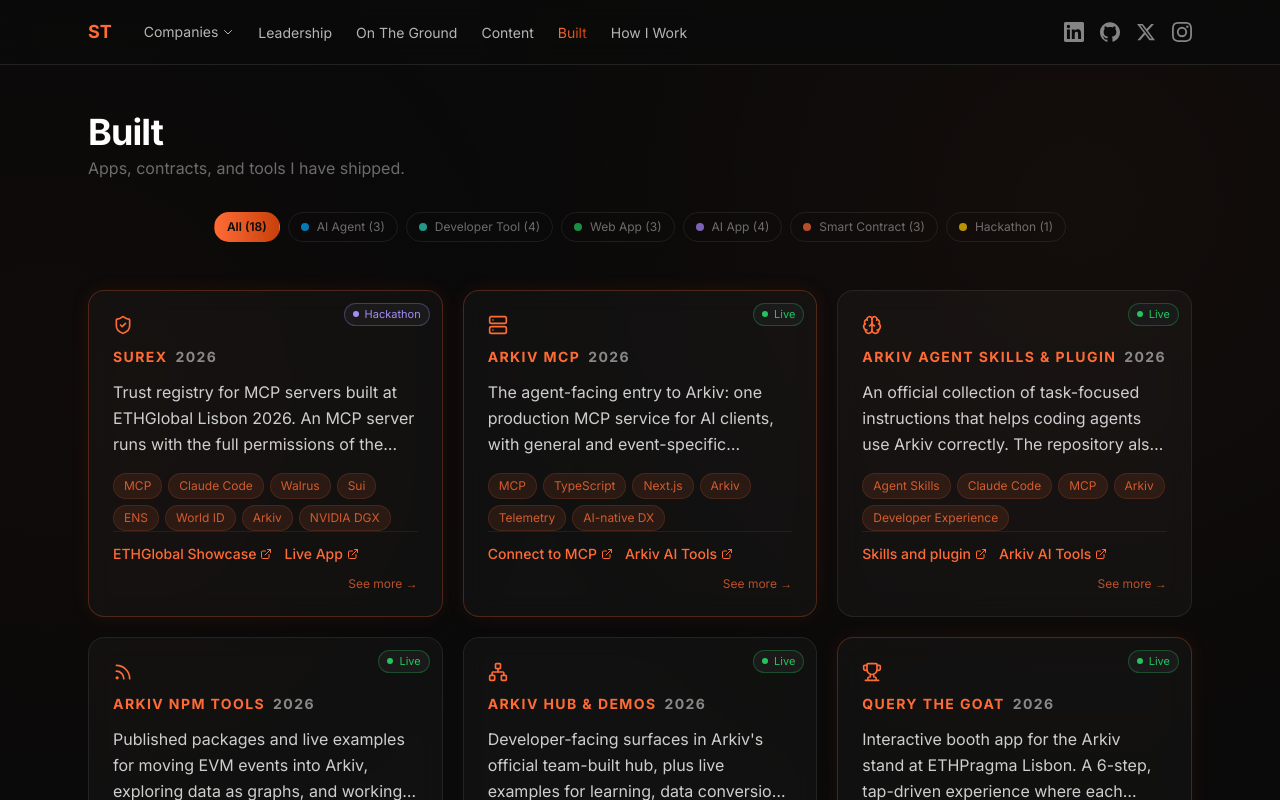
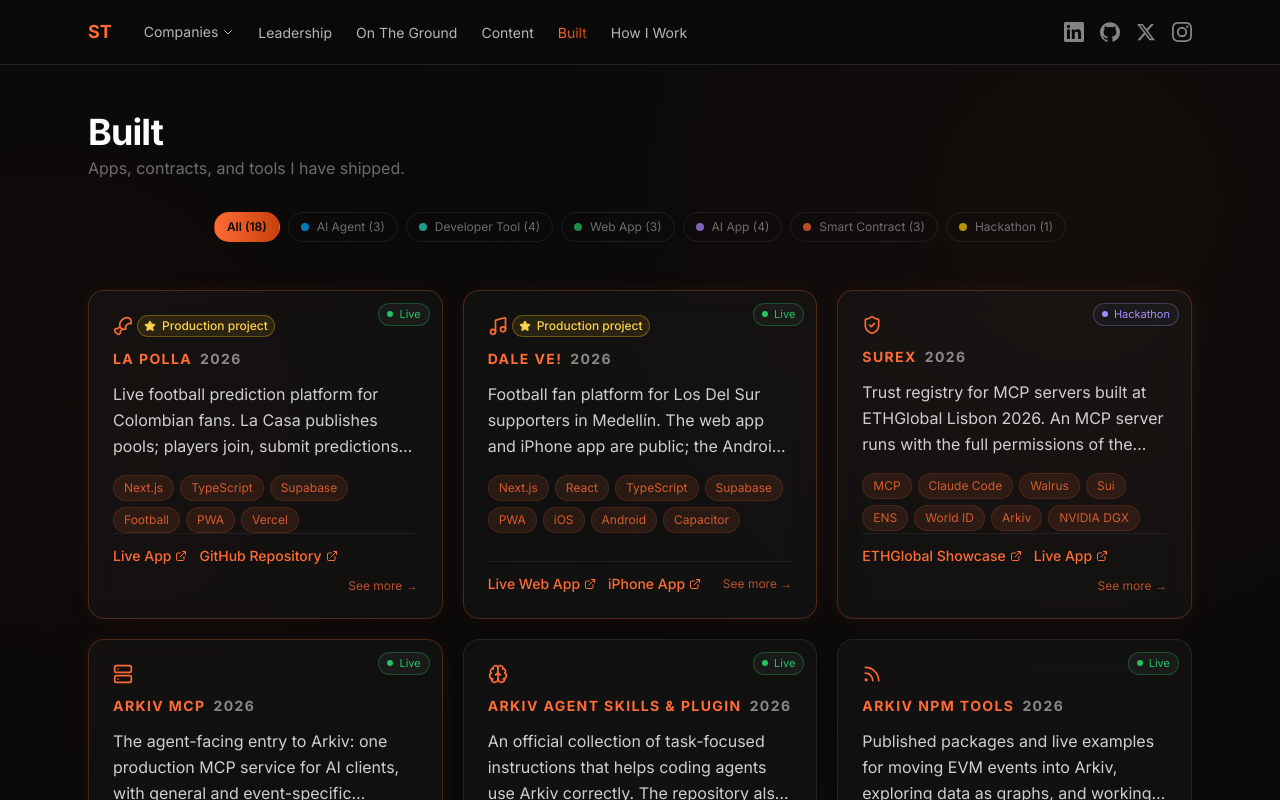
Before and after one commit to SantiagoDevRel/santiago-portfolio, a Next.js app: page /built in a window 1280 px wide. Shown: the top 800 px of the page. Built offline with nearby package versions, Linux system fonts and the light colour scheme.

Commit message:
Feature production products on Built page

```diff
--- a/src/app/built/page.tsx
+++ b/src/app/built/page.tsx
@@ -27,7 +27,7 @@
 
   const filtered = projects.filter(
     (p) => activeFilter === "All" || p.category === activeFilter
-  );
+  ).sort((a, b) => Number(Boolean(b.productionFeatured)) - Number(Boolean(a.productionFeatured)));
   const useThreeColumns = filtered.length >= 3 && filtered.length % 3 !== 1;
 
   return (
--- a/src/components/ProjectCard.tsx
+++ b/src/components/ProjectCard.tsx
@@ -94,7 +94,17 @@
           </span>
         )}
 
-        {Icon && <Icon size={20} className="text-[#FF6B35] mb-3" />}
+        {(Icon || project.productionFeatured) && (
+          <div className="mb-3 flex items-center gap-1">
+            {Icon && <Icon size={20} className="text-[#FF6B35] shrink-0" />}
+            {project.productionFeatured && (
+              <span className="inline-flex items-center gap-1.5 rounded-full border border-amber-400/30 bg-amber-400/10 px-1.5 py-0.5 text-xs font-medium text-amber-300">
+                <Star size={12} fill="currentColor" aria-hidden="true" />
+                Production project
+              </span>
+            )}
+          </div>
+        )}
 
         <h3 className="text-sm font-bold tracking-widest uppercase">
           <span className="text-[#FF6B35]">{project.title}</span>
--- a/src/data/projects.ts
+++ b/src/data/projects.ts
@@ -17,6 +17,7 @@
   highlights: string[];
   imageUrl?: string | null;
   featured?: boolean;
+  productionFeatured?: boolean;
   icon?: string;
   liveUrl?: string | null;
   githubUrl?: string | null;
@@ -290,6 +291,7 @@
     ],
     featured: true,
     icon: "Drumstick",
+    productionFeatured: true,
     liveUrl: "https://lapollacolombiana.com",
     githubUrl: "https://github.com/SantiagoDevRel/la-polla-app",
     status: "live",
@@ -322,6 +324,7 @@
     ],
     featured: true,
     icon: "Music",
+    productionFeatured: true,
     liveUrl: "https://daleve.co",
     githubUrl: null,
     status: "live",
```
Also changed, not shown: 1 other file (tests, documents, lock files or other folders).
